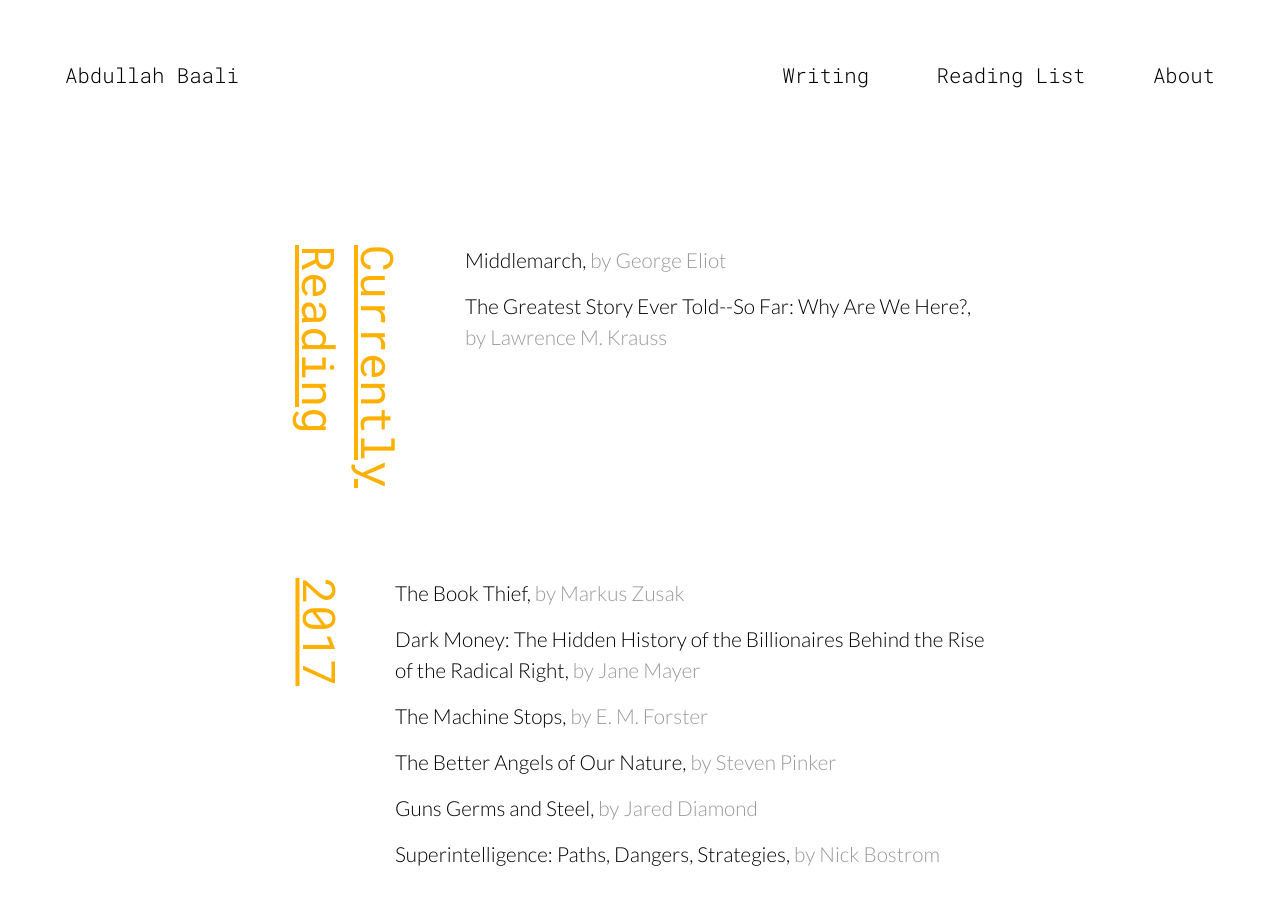
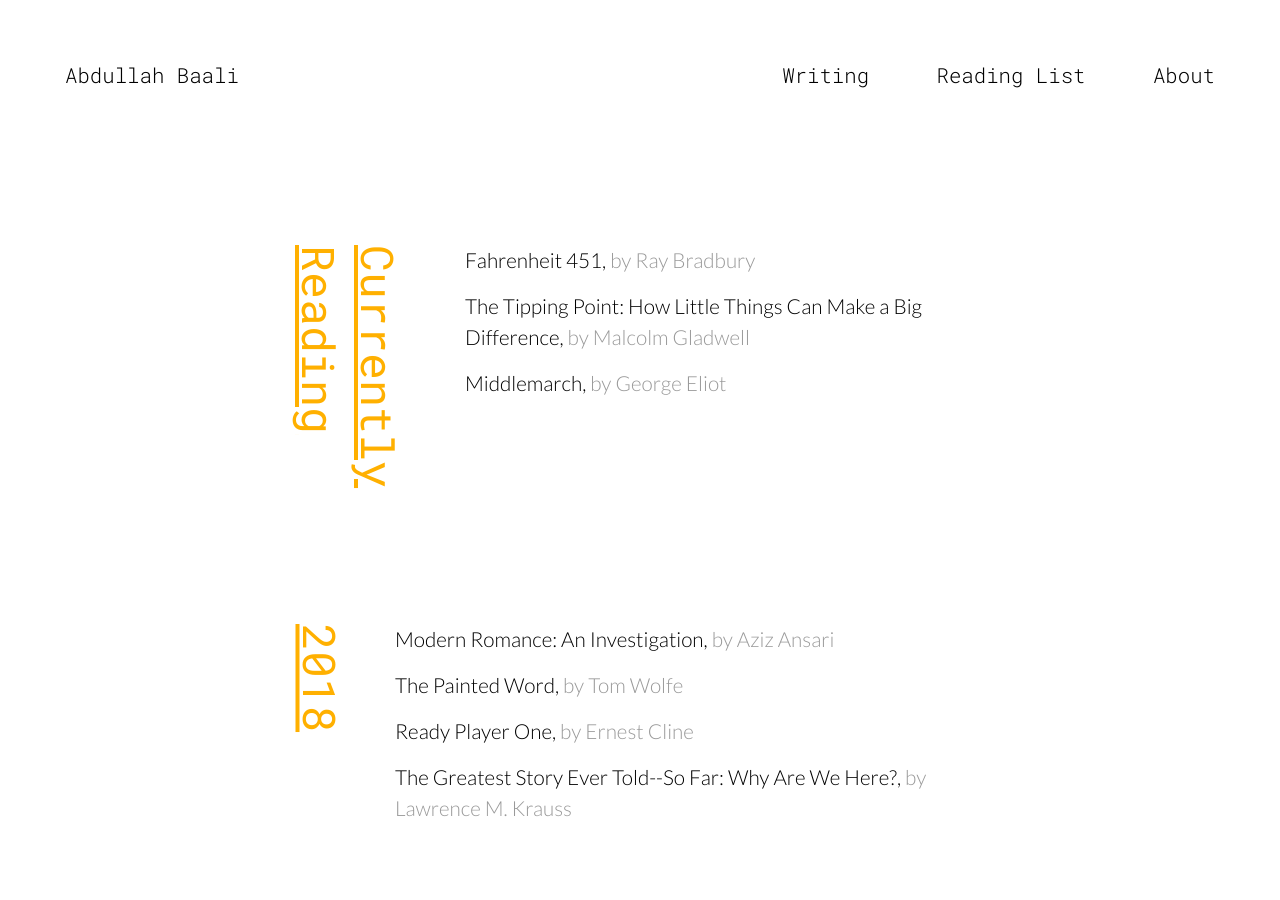
Before and after one commit to trufflesprouts/trufflesprouts.github.io, a Jekyll site: the page built from reading-list.md, in a window 1280 px wide and 900 px high. Built offline with Jekyll 4.4.1, drawn with Linux system fonts in a browser that asks for light colours; comment, search, counter and statistics services are not loaded.

Commit message:
update reading-list

```diff
--- a/_layouts/reading-list.html
+++ b/_layouts/reading-list.html
@@ -5,12 +5,24 @@
 <div class="reading-list">
   <h1 class="w-40">Currently<br>Reading</h1>
   <div class="book-list w-60">
+    <p>Fahrenheit 451, <span class="book-author">by Ray Bradbury</span></p>
+    <p>The Tipping Point: How Little Things Can Make a Big Difference, <span class="book-author">by Malcolm Gladwell</span></p>
     <p>Middlemarch, <span class="book-author">by George Eliot</span></p>
-    <p>The Greatest Story Ever Told--So Far: Why Are We Here?, <span class="book-author">by Lawrence M. Krauss</span></p>
   </div>
 
 
   <div class="split"></div>
+  <div class="split"></div>
+  <div class="split"></div>
+
+  <h1 class="w-30">2018</h1>
+  <div class="book-list w-70">
+    <p>Modern Romance: An Investigation, <span class="book-author">by Aziz Ansari</span></p>
+    <p>The Painted Word, <span class="book-author">by Tom Wolfe</span></p>
+    <p>Ready Player One, <span class="book-author">by Ernest Cline</span></p>
+    <p>The Greatest Story Ever Told--So Far: Why Are We Here?, <span class="book-author">by Lawrence M. Krauss</span></p>
+  </div>
+
   <div class="split"></div>
   <div class="split"></div>
 
```
